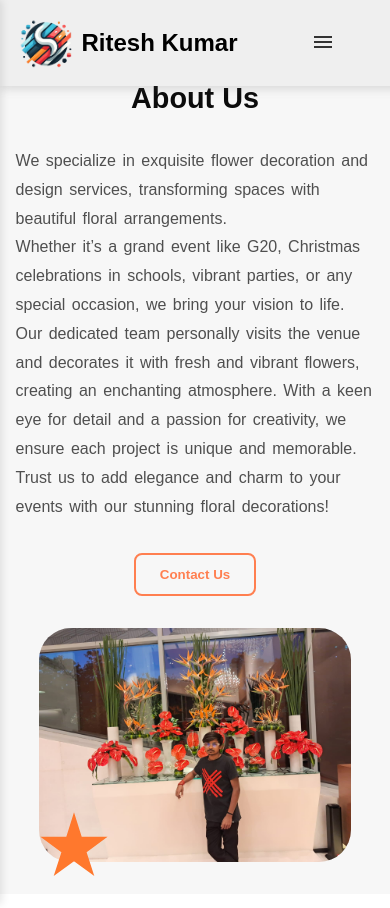
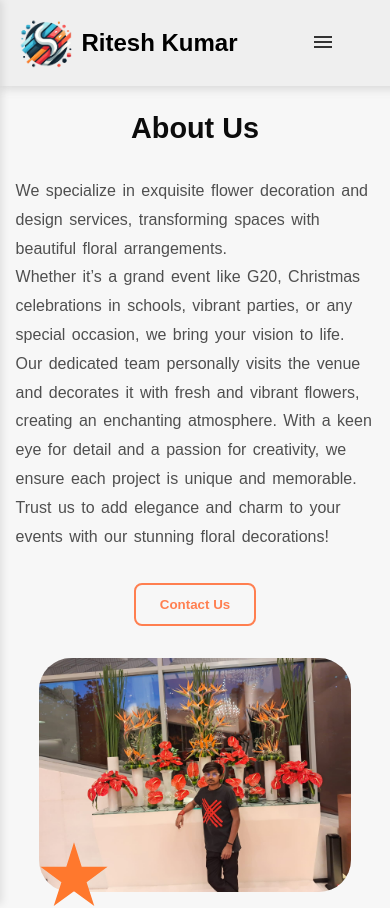
Before and after one commit to harshrajput177/FlowerSite, a React (Vite) app in the folder FlowerSite/: page /about in a window 390 px wide. Shown: the top 908 px of the page. Built offline with nearby package versions, Linux system fonts and the light colour scheme.

Commit message:
update  file

```diff
--- a/FlowerSite/src/Page/AboutPage.css
+++ b/FlowerSite/src/Page/AboutPage.css
@@ -1,3 +1,9 @@
 .AboutPage-content{
     margin-top: 50px;
 }
+
+@media(max-width:768px){
+    .AboutPage-content{
+        margin-top: 80px;
+    }
+}
--- a/FlowerSite/src/Page/Services.css
+++ b/FlowerSite/src/Page/Services.css
@@ -0,0 +1,9 @@
+.AboutPage-content{
+    margin-top: 50px;
+}
+
+@media(max-width:768px){
+    .AboutPage-content{
+        margin-top: 80px;
+    }
+}
```
